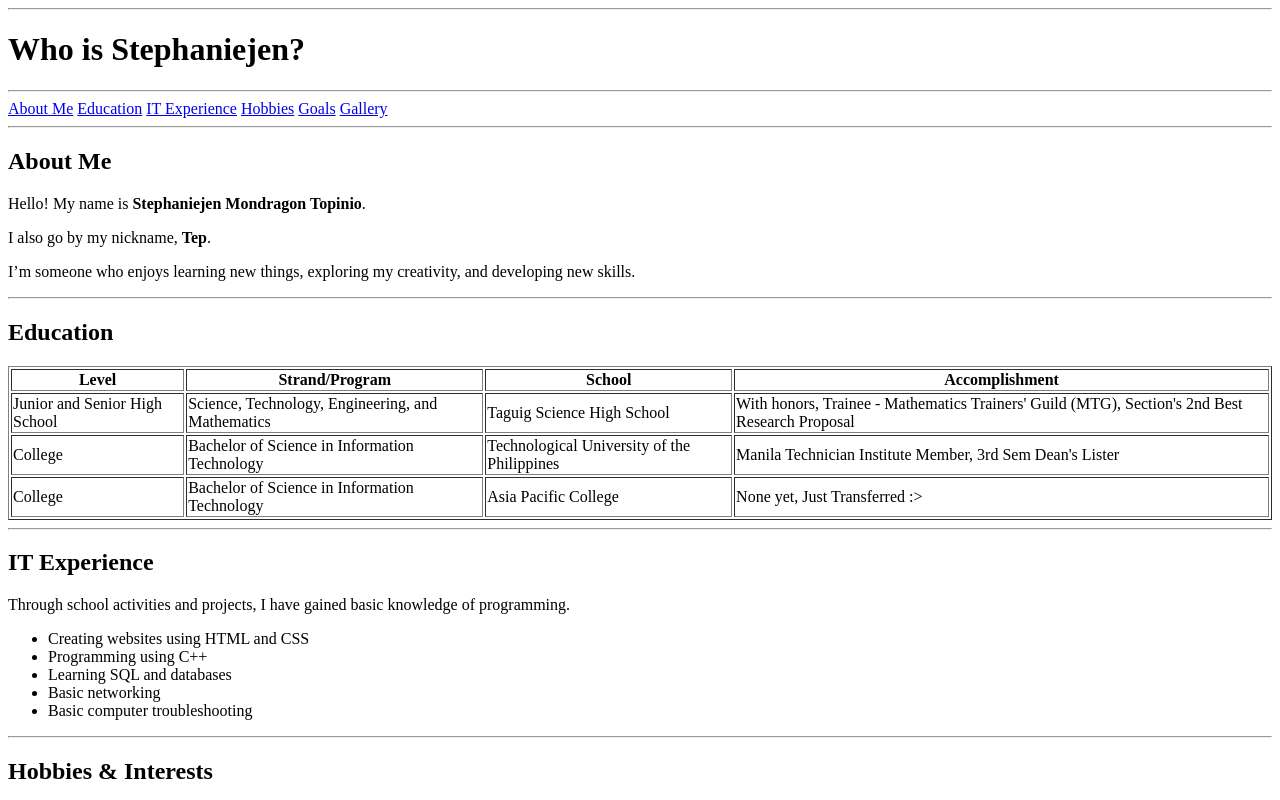
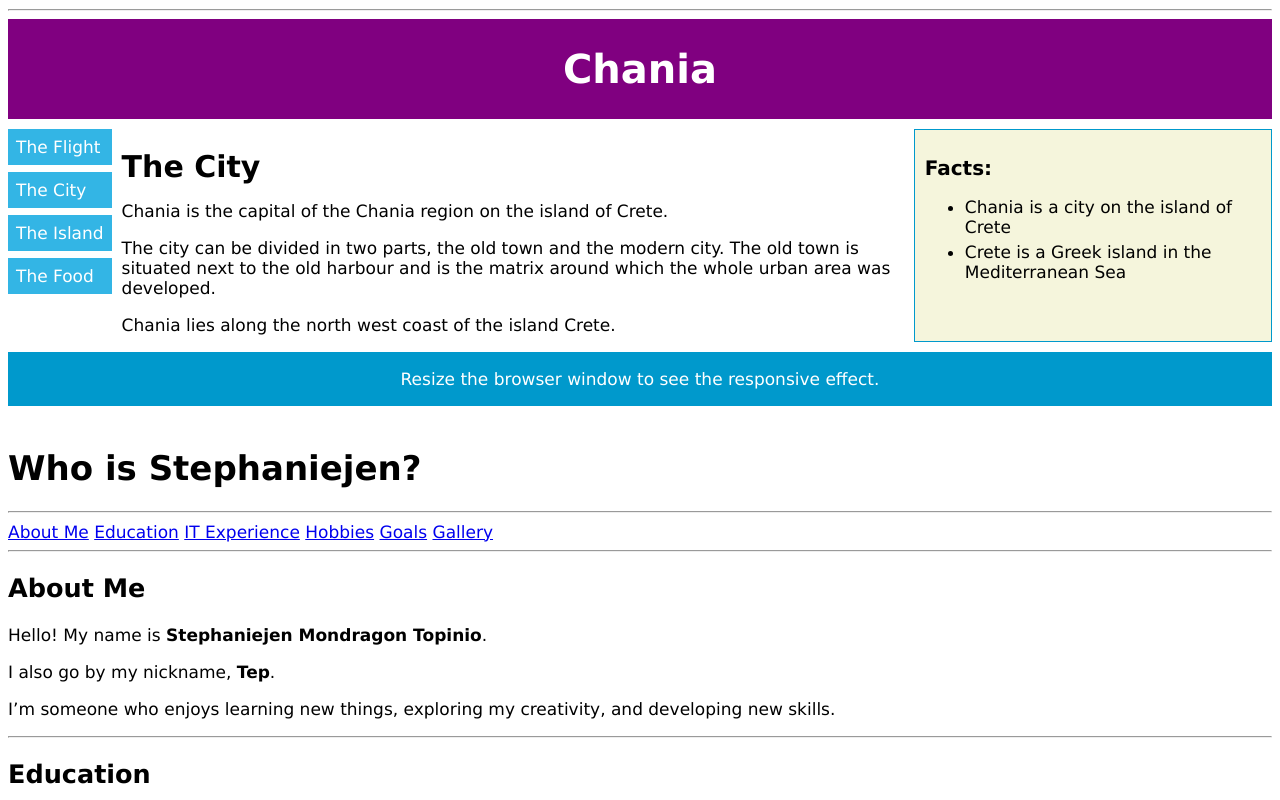
Before and after one commit to apcsmtopinio/webprog-CS251_IT253-html-lessons, a plain HTML site: page introduction/index.html in a window 1280 px wide. Shown: the top 800 px of the page. Drawn offline with Linux system fonts and the light colour scheme.

Commit message:
added rwd and sample code

```diff
--- /dev/null
+++ b/introduction/css/rwd.css
@@ -0,0 +1,103 @@
+* {
+  box-sizing: border-box;
+}
+
+body {
+  font-family: "Lucida Sans", sans-serif;
+  font-size: 17px;
+}
+
+.grid-container {
+  display: grid;
+  grid-template-areas:
+    'header'
+    'menu'
+    'main'
+    'facts'
+    'footer';
+  background-color: white;
+  gap: 10px;
+}
+
+.header {
+  grid-area: header;
+  background-color: purple;
+  text-align: center;
+  color: #ffffff;
+}
+
+.header > h1 {
+  font-size: 40px;
+}
+
+.menu {
+  grid-area: menu;
+  }
+
+.menu ul {
+  list-style-type: none;
+  margin: 0;
+  padding: 0;
+}
+
+.menu li {
+  padding: 8px;
+  margin-bottom: 7px;
+  background-color: #33b5e5;
+  color: #ffffff;
+}
+
+.menu li:hover {
+  background-color: #0099cc;
+}
+
+.content {
+  grid-area: main;
+}
+
+.content > h1 {
+  font-size: 30px;
+  margin-bottom: 7px;
+}
+
+.content > p {
+  margin-bottom: 7px;
+}
+
+.facts {
+  grid-area: facts;
+  border: 1px solid #0099cc;
+  background-color: beige;
+  padding: 10px;
+}
+
+.facts > h2 {
+  font-size: 20px;
+}
+
+.facts li {
+  margin-bottom: 5px;
+}
+
+.footer {
+  grid-area: footer;
+  background-color: #0099cc;
+  color: #ffffff;
+  text-align: center;
+}
+
+@media (min-width: 600px) {
+  .header {grid-area: 1 / span 6;}
+  .menu {grid-area: 2 / span 1;}
+  .content {grid-area: 2 / span 4;}
+  .facts {grid-area: 3 / span 6;}
+  .footer {grid-area: 4 / span 6;}
+}
+
+@media (min-width: 768px) {
+  .header {grid-area: 1 / span 6;}
+  .menu {grid-area: 2 / span 1;}
+  .content {grid-area: 2 / span 4;}
+  .facts {grid-area: 2 / span 1;}
+  .footer {grid-area: 3 / span 6;}
+}
--- a/introduction/index.html
+++ b/introduction/index.html
@@ -1,13 +1,46 @@
 <!DOCTYPE html>
 <html lang="en">
 <head>
-    <meta charset="UTF-8">
+    <link rel="stylesheet" href="css/rwd.css?version=0.1">
     <meta name="viewport" content="width=device-width, initial-scale=1.0">
     <title>StephWHOniejen</title>
     <hr>
 </head>
 
 <body>
+
+<div class="grid-container">
+
+<div class="header"><h1>Chania</h1></div>
+
+<div class="menu">
+  <ul>
+    <li>The Flight</li>
+    <li>The City</li>
+    <li>The Island</li>
+    <li>The Food</li>
+  </ul>
+</div>
+
+<div class="content">
+  <h1>The City</h1>
+  <p>Chania is the capital of the Chania region on the island of Crete.</p>
+  <p>The city can be divided in two parts, the old town and the modern city. The old town is situated next to the old harbour and is the matrix around which the whole urban area was developed.</p>
+  <p>Chania lies along the north west coast of the island Crete.</p>
+</div>
+
+<div class="facts">
+  <h2>Facts:</h2>
+  <ul>
+    <li>Chania is a city on the island of Crete</li>
+    <li>Crete is a Greek island in the Mediterranean Sea</li>
+  </ul>
+</div>
+
+<div class="footer"><p>Resize the browser window to see the responsive effect.</p></div>
+
+</div>
+
 
     <header id="home">
         <h1>Who is Stephaniejen?</h1>
```
